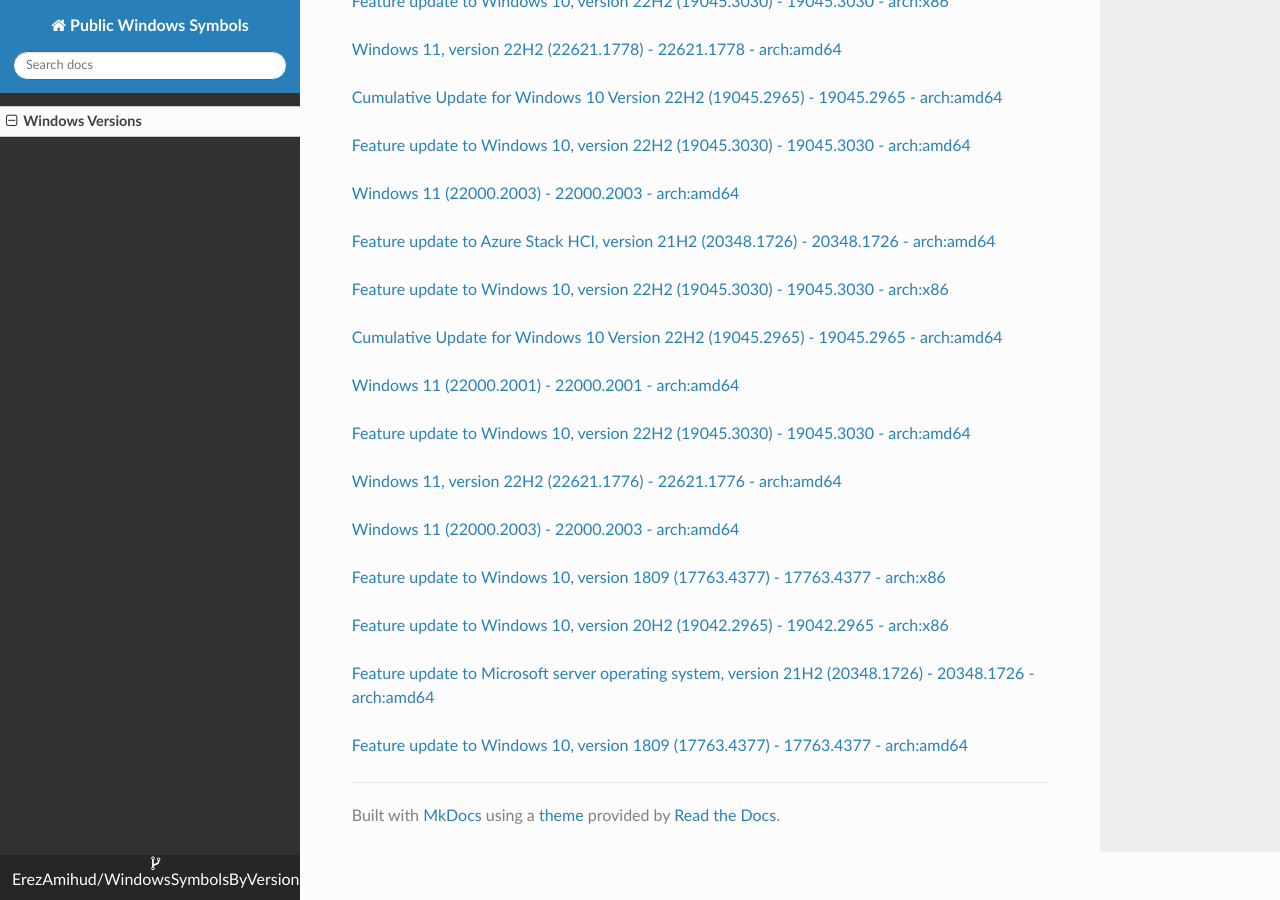
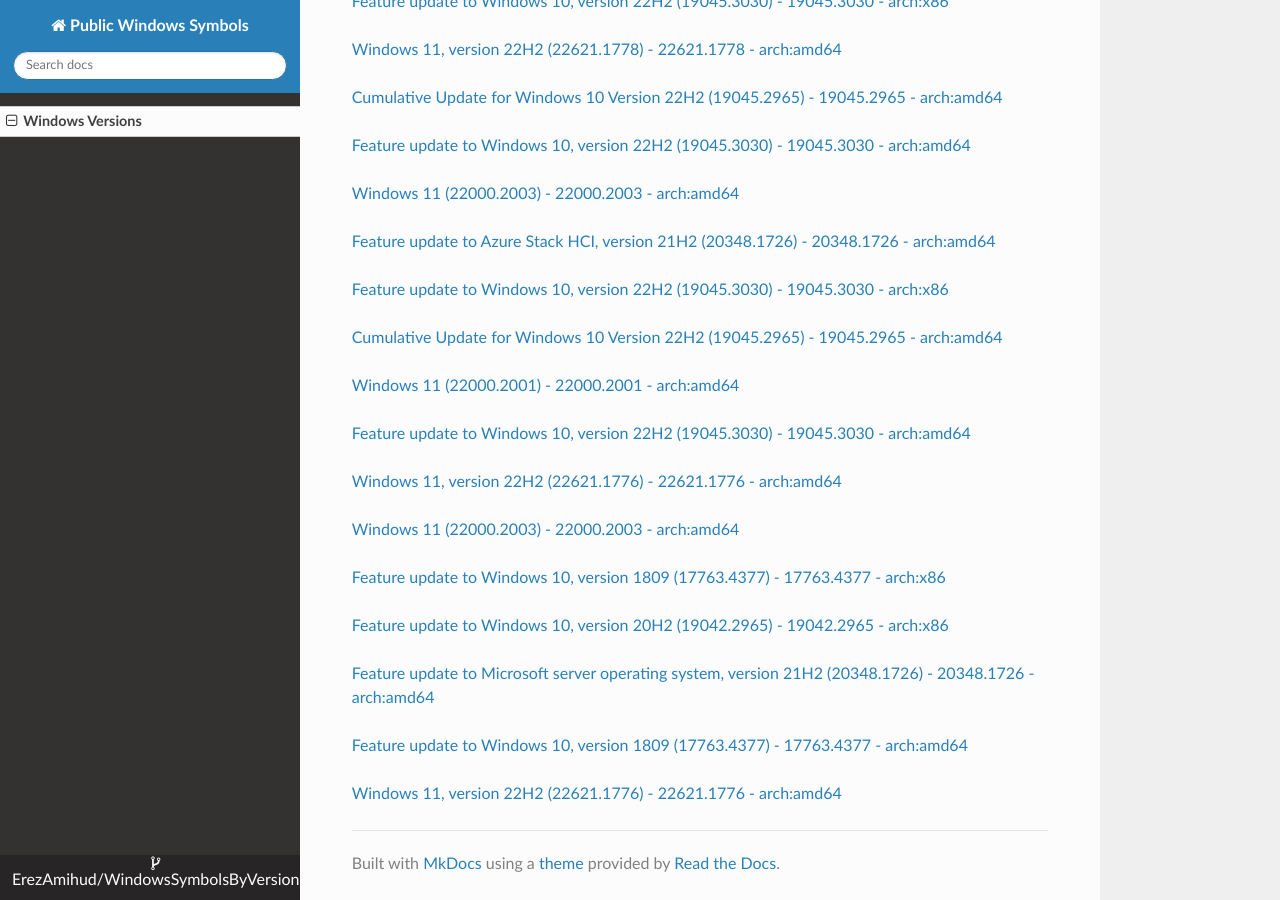
Before and after one commit to ErezAmihud/WindowsSymbolsByVersion, an MkDocs documentation site: the page built from docs/index.md, in a window 1280 px wide and 900 px high, scrolled down 31205 px. Built offline with MkDocs 1.6.1, drawn with Linux system fonts in a browser that asks for light colours; nearby versions of some CDN libraries.

Commit message:
Automated commit, add manifest for ebe1f736-cf93-46ef-9ecb-6c549a31f20e

```diff
--- a/docs/index.md
+++ b/docs/index.md
@@ -1795,3 +1795,6 @@
 
 
 [Feature update to Windows 10, version 1809 (17763.4377) - 17763.4377 - arch:amd64](https://github.com/ErezAmihud/WindowsSymbolsByVersion/blob/main/manifests/bef08a78-02c6-4ccf-939c-327288e97bcc.manifest)
+
+
+[Windows 11, version 22H2 (22621.1776) - 22621.1776 - arch:amd64](https://github.com/ErezAmihud/WindowsSymbolsByVersion/blob/main/manifests/ebe1f736-cf93-46ef-9ecb-6c549a31f20e.manifest)
```
Also changed, not shown: process_builds.json (+1 -1 lines).
